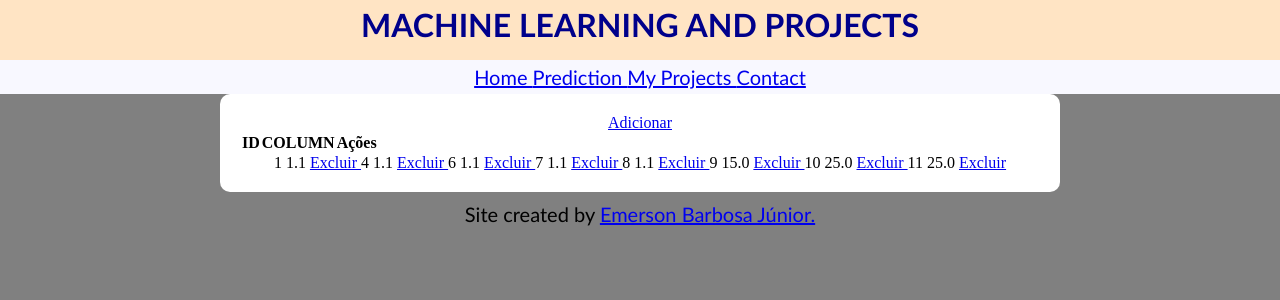
After one commit to emersonjr25/web_system, a Flask app: page /crud in a window 1280 px wide. The commit adds this page. Shown: the top 300 px of the page. Run offline with Flask 3, Linux system fonts and the light colour scheme; data comes from the database, SQL or seed files in the repository; both versions use the stored data as it was after the commit; lists and menus that the app fills with data are empty; parts of the project's set-up code (start-up, migrations or seed data) failed here and were passed over.

Commit message:
back and front end complete, with crud, database and predictions

```diff
--- a/app/__init__.py
+++ b/app/__init__.py
@@ -6,9 +6,8 @@ import os.path
 app = Flask(__name__, static_folder='static')
 app.config.from_object('config')
 
-app.config['SQLALCHEMY_DATABASE_URI'] = 'sqlite:///' + os.path.join('app/storage.db')
 db = SQLAlchemy(app)
 migrate = Migrate(app, db)
 
 from app.controllers import default
-from app.models import tables, form
+from app.models import tables
--- a/app/controllers/default.py
+++ b/app/controllers/default.py
@@ -1,6 +1,5 @@
 from flask import render_template, request
 from app import app, db
-from app.models.form import MachineTwo
 from app.models.tables import Machine
 from json import dumps
 import numpy as np
@@ -22,15 +21,32 @@ def contact():
 def result():
     if request.method == 'POST':
         values = [int(i) for i in request.form.to_dict().values()]
+        values_database = [str(i) for i in request.form.to_dict().values()]
         values_to_model = np.array([values])
         prediction = loaded_model.predict(values_to_model)
         prediction_final = int(prediction)
+        i = Machine(*values_database)
+        db.session.add(i)
+        db.session.commit()
         return render_template('html/result.html', prediction = prediction_final)
 
 @app.route('/projects', methods=['GET'])
 def project():
     return render_template('html/projects.html')
 
+@app.route('/delete/<id>')
+def delete(id):
+    data = Machine.query.get(id)
+    print(data)
+    db.session.delete(data)
+    db.session.commit()
+    return render_template('index.html')
+
 @app.route('/prediction', methods=['GET'])
 def prediction():
     return render_template('html/prediction.html')
+
+@app.route('/crud')
+def crud():
+    machine_learning = Machine.query.all()
+    return render_template('html/crud.html', machine_learning=machine_learning)
--- a/app/models/tables.py
+++ b/app/models/tables.py
@@ -20,7 +20,7 @@ class Machine(db.Model):
     Size_garage = db.Column(db.Float)
     Pool_area = db.Column(db.Float)
 
-    def _init__(self, Lot_size, Year_built, Overall_material, Overall_condition, Remodel_date, Masonry_veneer, First_Floor_square, Second_Floor_square, Above_grade_Area, Full_bathrooms, Number_Bedrooms_above_base, Number_Kitchens, Total_rooms_above_base, Size_garage, Pool_area):
+    def __init__(self, Lot_size, Year_built, Overall_material, Overall_condition, Remodel_date, Masonry_veneer, First_Floor_square, Second_Floor_square, Above_grade_Area, Full_bathrooms, Number_Bedrooms_above_base, Number_Kitchens, Total_rooms_above_base, Size_garage, Pool_area):
         self.Lot_size = Lot_size
         self.Year_built = Year_built
         self.Overall_material = Overall_material
--- /dev/null
+++ b/app/templates/html/crud.html
@@ -0,0 +1,51 @@
+<!DOCTYPE html>
+<html lang="pt-br">
+<head>
+    <meta charset="UTF-8">
+    <meta name="viewport" content="width=device-width, initial-scale=1.0">
+    <title>Forecast prices</title>
+    <link rel="shortcut icon" href="{{ url_for ('static', filename='images/favicon.ico')}}" type="image/x-icon">
+    <link rel="stylesheet" href="{{ url_for ('static', filename='css/style.css')}}">
+</head>
+<body>
+    <header>
+       <h1> <p> MACHINE LEARNING AND PROJECTS </p></h1>
+    </header>
+    <nav>
+        <a href="/"> Home </a>
+        <a href="prediction"> Prediction </a>
+        <a href="projects"> My Projects </a>
+        <a href="contact"> Contact </a>
+    </nav>
+    <main>
+        <div class="container">
+            <div class="row">
+                <div>
+                    <a href="/prediction"> Adicionar</a>
+                </div>
+                 <table class="table">
+                     <thead>
+                        <tr>
+                            <th>ID</th>
+                            <th>COLUMN</th>
+                            <th>Ações</th>
+                        </tr>
+                    </thead>
+                 </table>
+                 <tbody>
+                    {% for i in machine_learning %}
+                    <tr>
+                        <th>{{i.id}}</th>
+                        <th>{{i.Lot_size}}</th>
+                        <th><a href="/delete/{{i.id}}"> Excluir </a></th>
+                    </tr>
+                    {% endfor %}
+                 </tbody>
+            </div>
+        </div>
+    </main>
+    <footer>
+        <p> Site created by <a href="https://emersonbarbosajunior.wordpress.com/"> Emerson Barbosa Júnior. </a> </p>
+    </footer>
+</body>
+</html>
--- a/app/templates/html/result.html
+++ b/app/templates/html/result.html
@@ -18,7 +18,7 @@
         <a href="contact"> Contact </a>
     </nav>
     <main>
-       <h2> YOUR RESULT IS: {{ prediction }} DOLLARS </h2>
+       <h2> THIS HOUSE COSTS {{ prediction }} DOLLARS </h2>
     </main>
     <footer>
         <p> Site created by <a href="https://emersonbarbosajunior.wordpress.com/"> Emerson Barbosa Júnior. </a> </p>
--- a/config.py
+++ b/config.py
@@ -1,7 +1,7 @@
 import os.path
 DEBUG = True
 
-SQLALCHEMY_DATABASE_URI = 'sqlite:///' + os.path.join('app/storage.db')
+SQLALCHEMY_DATABASE_URI = 'sqlite:///storage.db'
 SQLALCHEMY_TRACK_MODIFICATIONS = True
 
 SECRET_KEY = '123456'
```
Also changed, not shown: app/models/form.py (deleted, +0 -20 lines), instance/storage.db.
